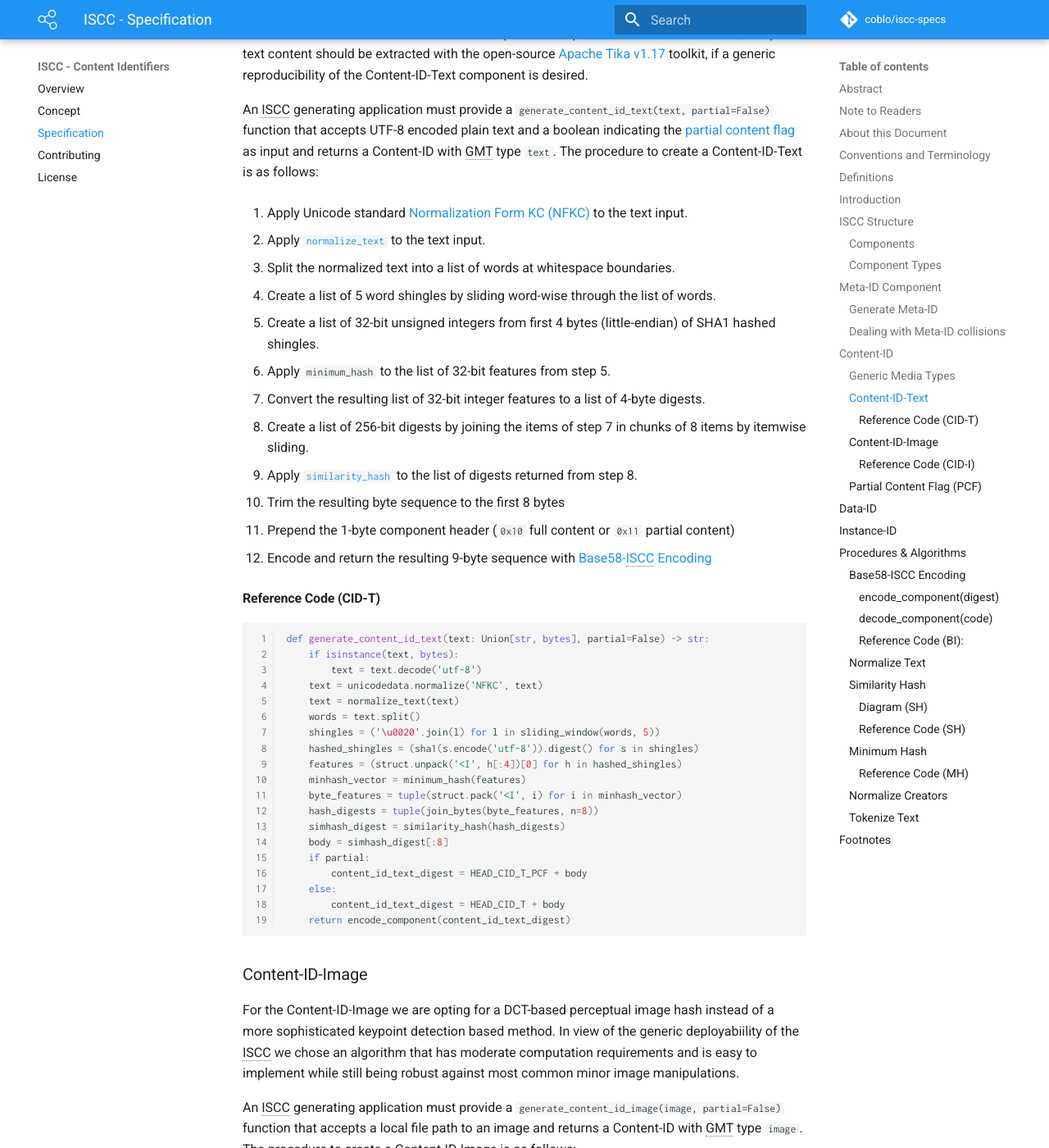
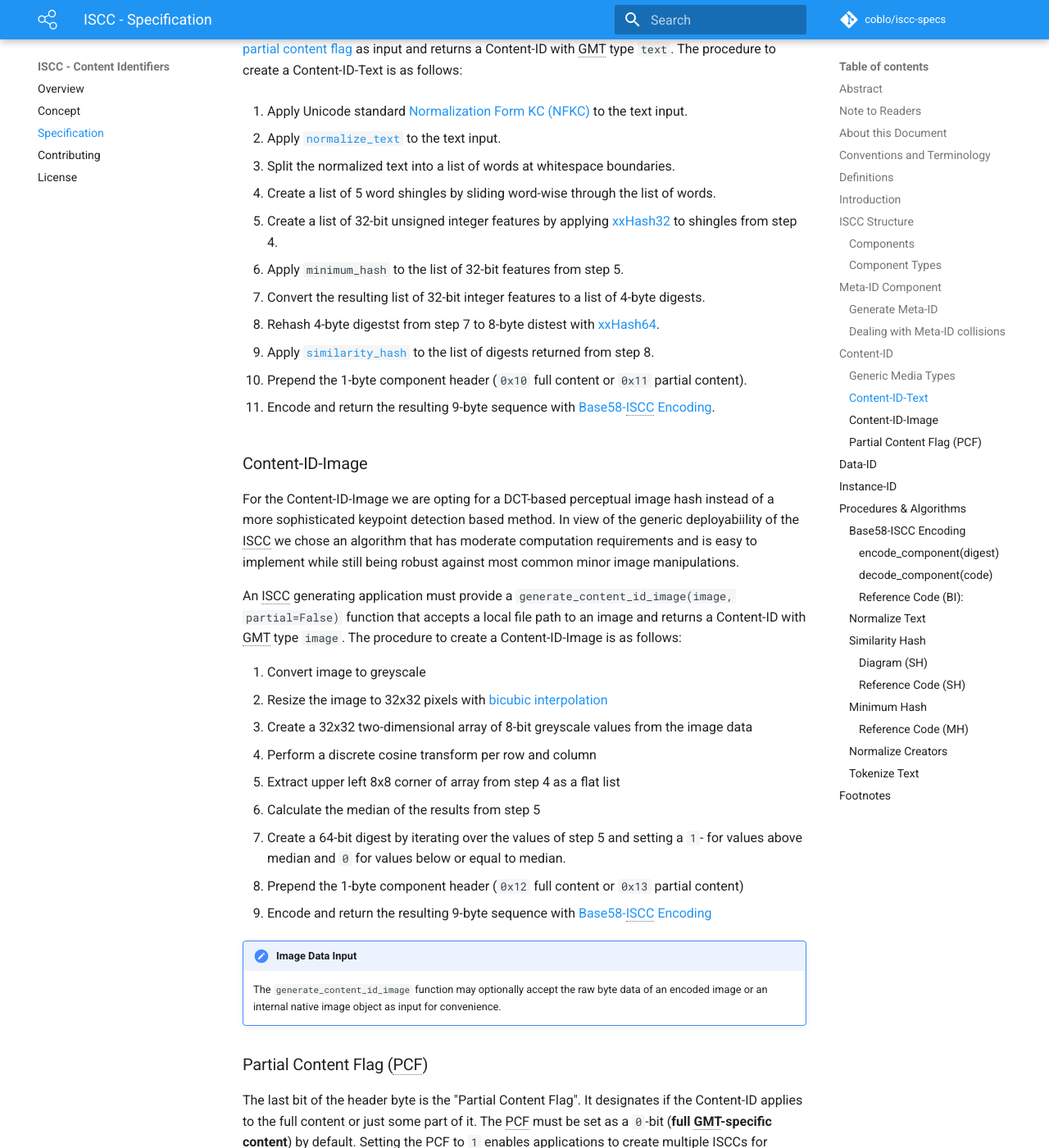
Before and after one commit to iscc/iscc-specs, an MkDocs documentation site: the page built from docs/specification.md, in a window 1280 px wide and 1400 px high, scrolled down 7497 px. Shown: the whole window at 82% size. Built offline with MkDocs 1.6.1 and Material for MkDocs 9.7.7, drawn with Linux system fonts in a browser that asks for light colours; comment, search, counter and statistics services are not loaded; old or Windows-style settings are respelled for this version of MkDocs; some of the changed text lies outside the part shown.

Commit message:
Simplify:
- dropping component tails
- switch to xxhash
- 64-bit image hash
- remove reference code from specs
- no custom fonts for docs

````diff
--- a/docs/specification.md
+++ b/docs/specification.md
@@ -121,9 +121,9 @@ An ISCC generating application must follow these steps in the given order to pro
 3. Apply [`normalize_text`](#normalize-text) to the trimmed `title` and `extra` values.
 4. Concatenate normalized `title` and `extra` from step 3 using a space ( `\u0020`) as a seperator.
 5. Create a list of 4 character [n-grams](https://en.wikipedia.org/wiki/N-gram) by sliding character-wise through the result of step 4.
-6. Encode each n-gram from step 5 to an UTF-8 bytestring and calculate its sha256 digest.
-7. Apply [`similarity_hash`](#similarity-hash) to the list of sha256 digests from step 6.
-8. Trim the resulting byte sequence to the first 8 bytes and prepend the 1-byte component header according to component type and ISCC version (e.g. `0x00`).
+6. Encode each n-gram from step 5 to an UTF-8 bytestring and calculate its [xxHash64](http://cyan4973.github.io/xxHash/) digest.
+7. Apply [`similarity_hash`](#similarity-hash) to the list of digests from step 6.
+8. Prepend the 1-byte component header according to component type and ISCC version (e.g. `0x00`) to the results of step 7.
 9. Encode the resulting 9 byte sequence with [Base58-ISCC Encoding](#base58-iscc-encoding) and return the result.
 
 
@@ -131,11 +131,7 @@ An ISCC generating application must follow these steps in the given order to pro
     When trimming text be sure to trim the byte-length of the UTF-8 encoded version and not the number of characters. The trim point must be such, that it does not cut into multibyte characters. Characters might have different UTF-8 byte-length. For example `ü` is 2-bytes, `驩` is 3-bytes and `𠜎` is 4-bytes. So the trimmed version of a string with 128 `驩`-characters will result in a 42-character string with a 126-byte UTF-8 encoded length. This is necessary because the results of this operation will be stored as base metadata with strict byte size limits on the blockchain.
 
 !!! tip "Preliminary normalization"
-    Applications that perform automated dataingestion should apply a custimized preliminary normalization to title data tailored to the dataset. Depending on catalog data removing pairs of brackets [], (), {}, and text inbetween them or cutting all text after the first occurence of a semicolon (;) or colon (:) can vastly improve de-duplication.
-
-!!! note "Component tails"
-    We call the last 192-bits of the resulting 256-bit fingerprint from step 7 a **component tail**. The component tail **may** optionally be stored or processed by applications that require higher resolution bit-vectors.
-
+    Applications that perform automated data-ingestion should apply a custimized preliminary normalization to title data tailored to the dataset. Depending on catalog data removing pairs of brackets [], (), {}, and text inbetween them or cutting all text after the first occurence of a semicolon (;) or colon (:) can vastly improve de-duplication.
 
 ### Dealing with Meta-ID collisions
 
@@ -178,49 +174,24 @@ An ISCC generating application must provide a `generate_content_id_text(text, pa
 
 2. Apply [`normalize_text`](#normalize-text) to the text input.
 
-2. Split the normalized text into a list of words at whitespace boundaries.
+3. Split the normalized text into a list of words at whitespace boundaries.
 
 4. Create a list of 5 word shingles by sliding word-wise through the list of words.
 
-5. Create  a list of 32-bit unsigned integers from first 4 bytes (little-endian) of SHA1 hashed shingles.
+5. Create  a list of 32-bit unsigned integer features by applying [xxHash32](http://cyan4973.github.io/xxHash/) to shingles from step 4.
 
 6. Apply `minimum_hash` to the list of 32-bit features from step 5.
 
 7. Convert the resulting list of 32-bit integer features to a list of 4-byte digests.
 
-8. Create a list of 256-bit digests by joining the items of step 7 in chunks of 8 items by itemwise sliding.
+8. Rehash 4-byte digestst from step 7 to 8-byte distest with [xxHash64](http://cyan4973.github.io/xxHash/).
 
-5. Apply [`similarity_hash`](#similarity-hash) to the list of digests returned from step 8.
+9. Apply [`similarity_hash`](#similarity-hash) to the list of digests returned from step 8.
 
-6. Trim the resulting byte sequence to the first 8 bytes
+10. Prepend the 1-byte component header (`0x10` full content or `0x11` partial content).
 
-7. Prepend the 1-byte component header (`0x10` full content or `0x11` partial content)
+11. Encode and return the resulting 9-byte sequence with [Base58-ISCC Encoding](#base58-iscc-encoding).
 
-8. Encode and return the resulting 9-byte sequence with [Base58-ISCC Encoding](#base58-iscc-encoding)
-
-#### Reference Code (CID-T)
-
-```python3
-def generate_content_id_text(text: Union[str, bytes], partial=False) -> str:
-    if isinstance(text, bytes):
-        text = text.decode('utf-8')
-    text = unicodedata.normalize('NFKC', text)
-    text = normalize_text(text)
-    words = text.split()
-    shingles = ('\u0020'.join(l) for l in sliding_window(words, 5))
-    hashed_shingles = (sha1(s.encode('utf-8')).digest() for s in shingles)
-    features = (struct.unpack('<I', h[:4])[0] for h in hashed_shingles)
-    minhash_vector = minimum_hash(features)
-    byte_features = tuple(struct.pack('<I', i) for i in minhash_vector)
-    hash_digests = tuple(join_bytes(byte_features, n=8))
-    simhash_digest = similarity_hash(hash_digests)
-    body = simhash_digest[:8]
-    if partial:
-        content_id_text_digest = HEAD_CID_T_PCF + body
-    else:
-        content_id_text_digest = HEAD_CID_T + body
-    return encode_component(content_id_text_digest)
-```
 ### Content-ID-Image
 
 For the Content-ID-Image we are opting for a DCT-based perceptual image hash instead of a more sophisticated keypoint detection based method. In view of the generic deployabiility of the ISCC we chose an algorithm that has moderate computation requirements and is easy to implement while still being robust against most common minor image manipulations.
@@ -228,51 +199,14 @@ For the Content-ID-Image we are opting for a DCT-based perceptual image hash ins
 An ISCC generating application must provide a `generate_content_id_image(image, partial=False)` function that accepts a local file path to an image and returns a Content-ID with GMT type `image`. The procedure to create a Content-ID-Image is as follows:
 
 1. Convert image to greyscale
-2. Resize the image to 64x64 pixels with [bicubic interpolation](https://en.wikipedia.org/wiki/Bicubic_interpolation)
-3. Create a 64x64 two-dimensional array of 8-bit greyscale values from the image data
+2. Resize the image to 32x32 pixels with [bicubic interpolation](https://en.wikipedia.org/wiki/Bicubic_interpolation)
+3. Create a 32x32 two-dimensional array of 8-bit greyscale values from the image data
 4. Perform a discrete cosine transform per row and column
-5. Extract upper left 16x16 corner of array from stap 4 as a flat list
+5. Extract upper left 8x8 corner of array from step 4 as a flat list
 6. Calculate the median of the results from step 5
-7. Create a 256-bit digest by iterating over the values of step 5 and setting a  `1`- for values above median and `0` for values below or equal to median.
-8. Trim the resulting byte sequence to the first 8 bytes
+7. Create a 64-bit digest by iterating over the values of step 5 and setting a  `1`- for values above median and `0` for values below or equal to median.
 9. Prepend the 1-byte component header (`0x12` full content or `0x13` partial content)
 10. Encode and return the resulting 9-byte sequence with [Base58-ISCC Encoding](#base58-iscc-encoding)
-
-#### Reference Code (CID-I)
-
-```python3
-def generate_content_id_image(img: IMG, partial=False) -> str:
-    if not isinstance(img, Image.Image):
-        img = Image.open(img)
-    img = img.convert("L")
-    img = img.resize((64, 64), Image.BICUBIC)
-    pixels = [[list(img.getdata())[64 * i + j] for j in range(64)] for i in range(64)]
-    dct_row_lists = []
-    for pixel_list in pixels:
-        dct_row_lists.append(dct(pixel_list))
-    dct_row_lists_t = list(map(list, zip(*dct_row_lists)))
-    dct_col_lists_t = []
-    for dct_list in dct_row_lists_t:
-        dct_col_lists_t.append(dct(dct_list))
-    dct_lists = list(map(list, zip(*dct_col_lists_t)))
-    flat_list = [x for sublist in dct_lists[:16] for x in sublist[:16]]
-    med = median(flat_list)
-    bitstring = ''
-    for value in flat_list:
-        if value > med:
-            bitstring += '1'
-        else:
-            bitstring += '0'
-    hash_digest = int(bitstring, 2).to_bytes(32, 'big', signed=False)
-    body = hash_digest[:8]
-    if partial:
-        content_id_image_digest = HEAD_CID_I_PCF + body
-    else:
-        content_id_image_digest = HEAD_CID_I + body
-    return encode_component(content_id_image_digest)
-```
-
-
 
 !!! note "Image Data Input"
     The `generate_content_id_image` function may optionally accept the raw byte data of an encoded image or an internal native image object as input for convenience.
--- a/mkdocs.yml
+++ b/mkdocs.yml
@@ -21,9 +21,6 @@ theme:
     palette:
         primary: 'blue'
         accent: 'pink'
-    font:
-        text: 'Roboto'
-        code: 'Inconsolata'
     feature:
         tabs: false
 
````
Also changed, not shown: 2 other files.
